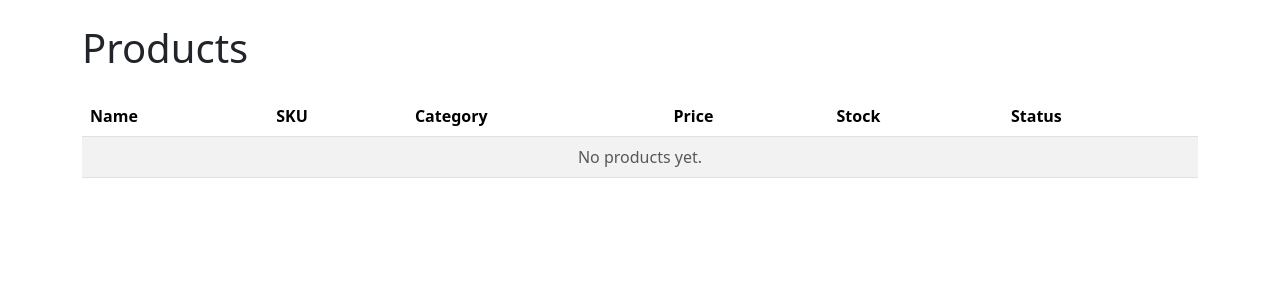
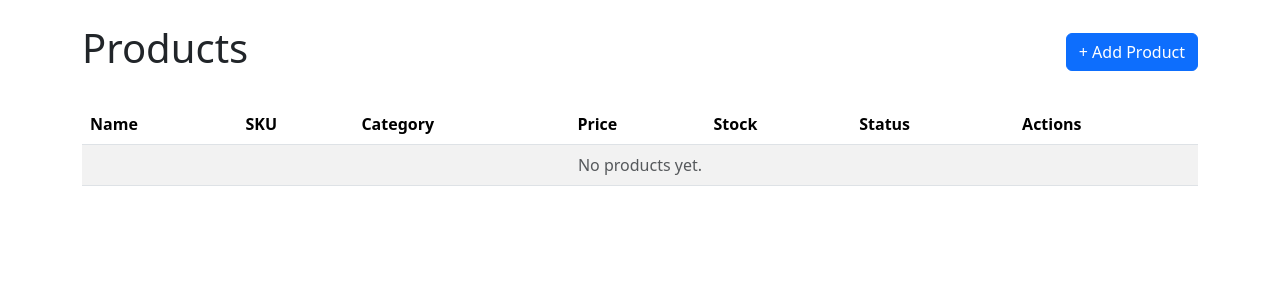
Before and after one commit to solo-forshort/inventory-management-app, a Django app: page /products/ in a window 1280 px wide. Shown: the part 56-356 px from the top of the page. Run offline with Django 5.2, Linux system fonts and the light colour scheme; the visitor is signed in with stand-in values (Sample User, id 1); data that the repository does not hold is empty.

Commit message:
Add full Product CRUD: views, URLs, and templates

```diff
--- a/inventory/templates/inventory/product_list.html
+++ b/inventory/templates/inventory/product_list.html
@@ -1,10 +1,13 @@
 {% extends 'inventory/base.html' %}
 {% block title %}Products{% endblock %}
 {% block content %}
-<h1 class="mb-4">Products</h1>
+<div class="d-flex justify-content-between align-items-center mb-4">
+    <h1>Products</h1>
+    <a href="{% url 'product-add' %}" class="btn btn-primary">+ Add Product</a>
+</div>
 <table class="table table-striped">
     <thead>
-        <tr><th>Name</th><th>SKU</th><th>Category</th><th>Price</th><th>Stock</th><th>Status</th></tr>
+        <tr><th>Name</th><th>SKU</th><th>Category</th><th>Price</th><th>Stock</th><th>Status</th><th>Actions</th></tr>
     </thead>
     <tbody>
     {% for product in products %}
@@ -15,9 +18,13 @@
             <td>{{ product.unit_price }}</td>
             <td>{{ product.quantity_in_stock }}</td>
             <td>{% if product.is_low_stock %}<span class="badge bg-warning text-dark">Low stock</span>{% else %}<span class="badge bg-success">OK</span>{% endif %}</td>
+            <td>
+                <a href="{% url 'product-edit' product.pk %}" class="btn btn-sm btn-outline-secondary">Edit</a>
+                <a href="{% url 'product-delete' product.pk %}" class="btn btn-sm btn-outline-danger">Delete</a>
+            </td>
         </tr>
     {% empty %}
-        <tr><td colspan="6" class="text-center text-muted">No products yet.</td></tr>
+        <tr><td colspan="7" class="text-center text-muted">No products yet.</td></tr>
     {% endfor %}
     </tbody>
 </table>
--- a/inventory/urls.py
+++ b/inventory/urls.py
@@ -10,6 +10,9 @@ urlpatterns = [
     path('categories/<int:pk>/edit/', views.CategoryUpdateView.as_view(), name='category-edit'),
     path('categories/<int:pk>/delete/', views.CategoryDeleteView.as_view(), name='category-delete'),
 
-    # Products (list only for now)
+     # Products
     path('products/', views.ProductListView.as_view(), name='product-list'),
+    path('products/add/', views.ProductCreateView.as_view(), name='product-add'),
+    path('products/<int:pk>/edit/', views.ProductUpdateView.as_view(), name='product-edit'),
+    path('products/<int:pk>/delete/', views.ProductDeleteView.as_view(), name='product-delete'),
 ]
```
Also changed, not shown: inventory/templates/inventory/product_confirm_delete.html (added, +11 -0 lines), inventory/templates/inventory/product_form.html (added, +12 -0 lines).
